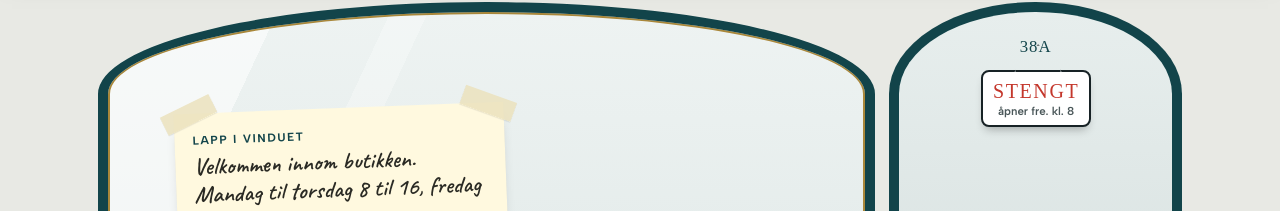
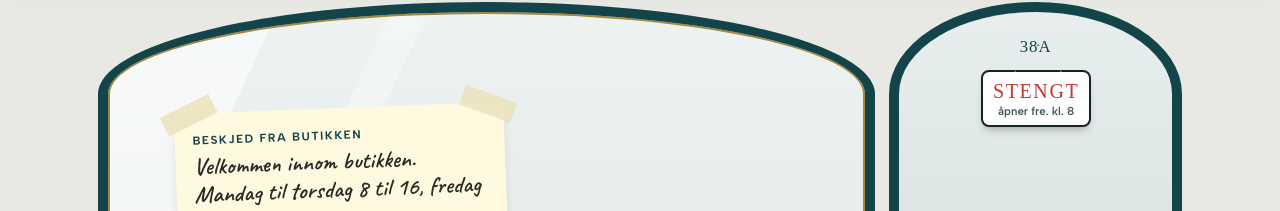
Before and after one commit to elias1328/previews, a plain HTML site: page torbjorn-amundsen/index.html in a window 1280 px wide. Shown: the part 258-469 px from the top of the page. Drawn offline with Linux system fonts and the light colour scheme; a web font is replaced by a local one.

Commit message:
Amundsen: natural label on window note
Co-Authored-By: Claude Opus 5.5 <noreply@anthropic.com>

```diff
--- a/torbjorn-amundsen/index.html
+++ b/torbjorn-amundsen/index.html
@@ -261,7 +261,7 @@ footer a{color:#fff}
     <div class="facade">
       <div class="window" aria-label="Utstillingsvinduet">
         <div class="note" id="note" role="note">
-          <span class="lbl">Lapp i vinduet</span>
+          <span class="lbl">Beskjed fra butikken</span>
           <p id="noteText">Velkommen innom butikken. Mandag til torsdag 8 til 16, fredag 8 til 13.</p>
         </div>
         <div class="shelf" aria-hidden="true">
```
